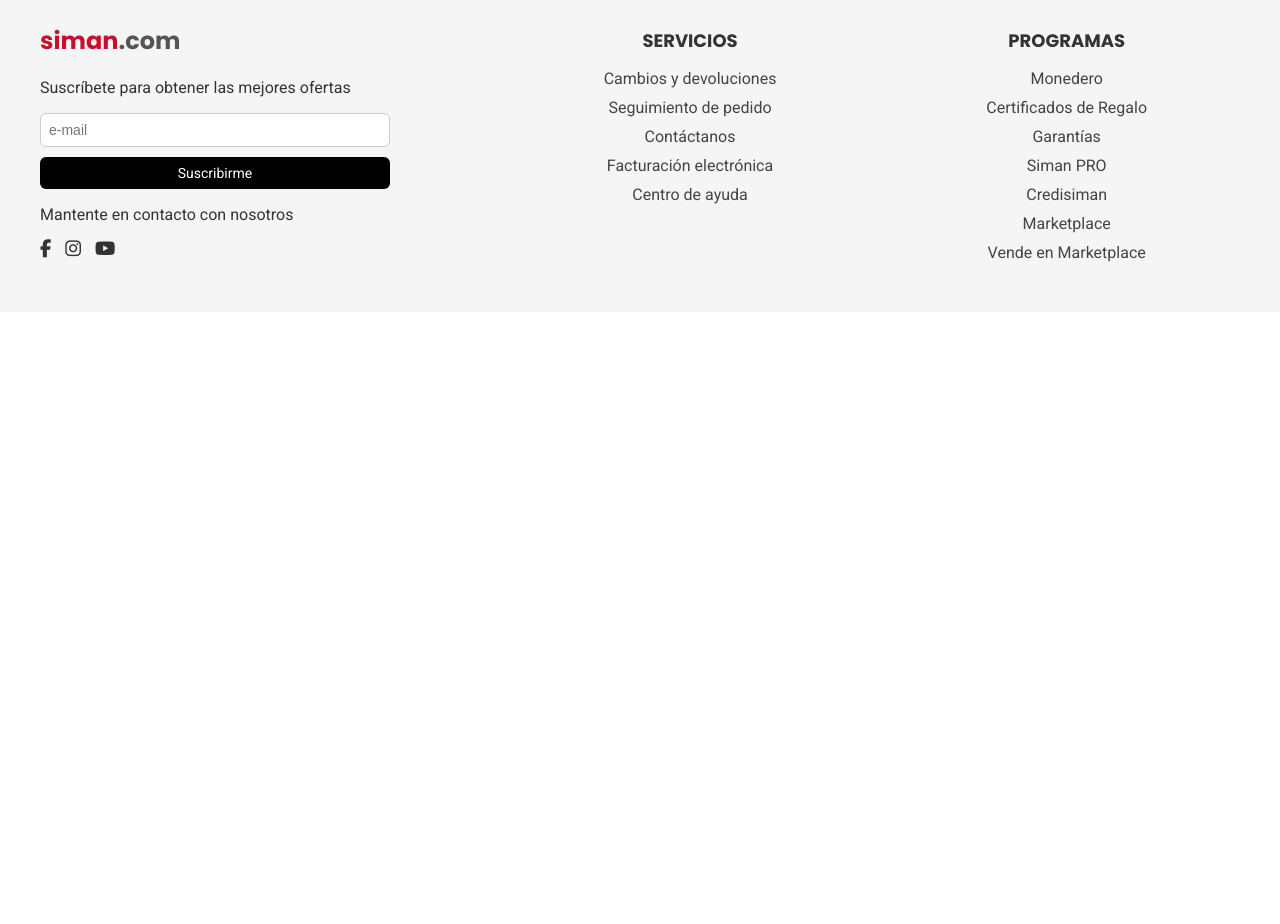
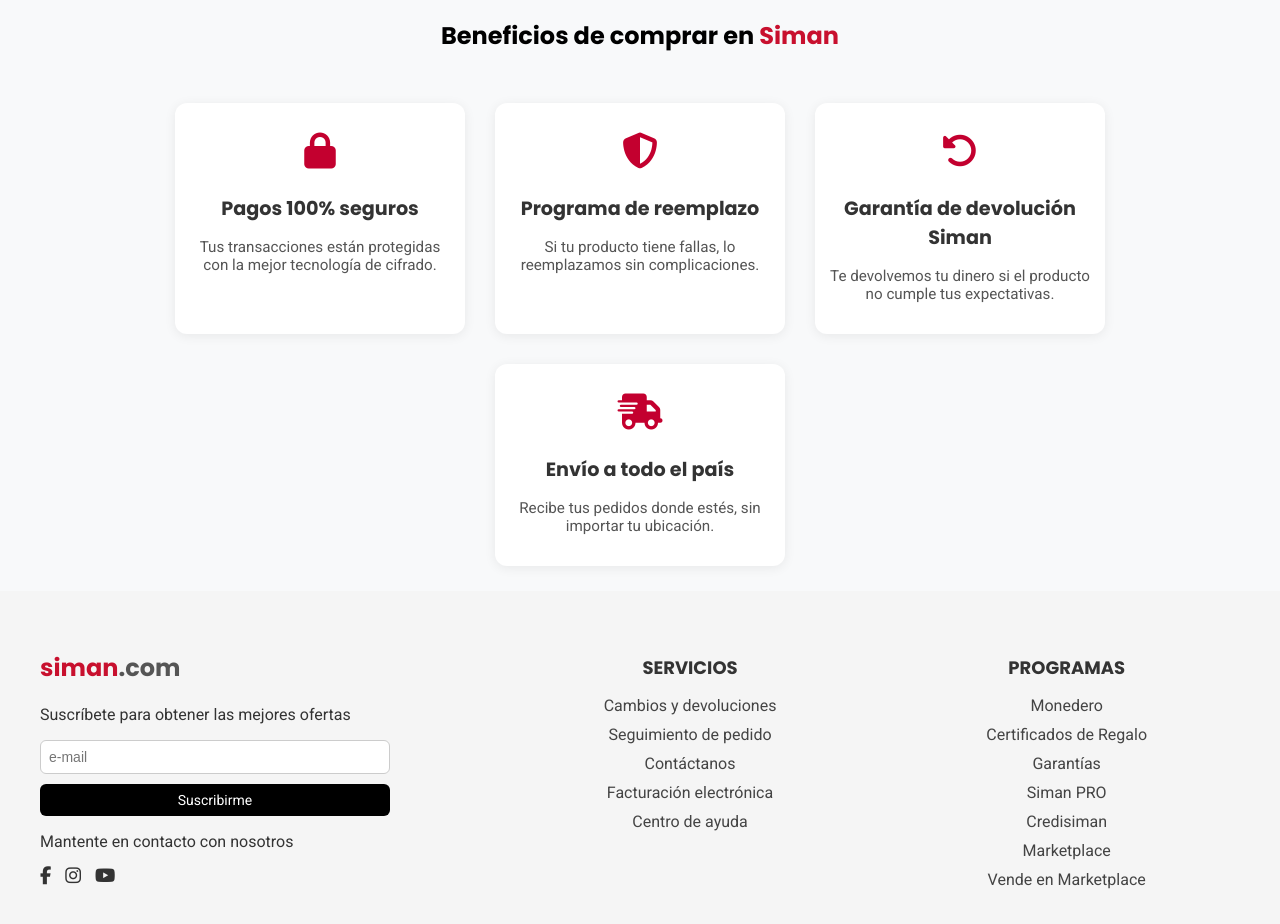
Before and after one commit to victoriavalencia06/LandingPageSiman, a plain HTML site: page index.html in a window 1280 px wide. Shown: the part 1276-2200 px from the top of the page. Before the commit the page ends 1588 px from the top, so only its background shows below. Drawn offline with Linux system fonts and the light colour scheme.

Commit message:
Diseño de la seccion beneficios y correcion en enlaces del footer

```diff
--- a/assetts/css/estilos.css
+++ b/assetts/css/estilos.css
@@ -18,7 +18,6 @@
 }
 
 /* Línea superior con logo y buscador */
-/* TOP BAR: distribuye logo | buscador | iconos */
 .top-bar {
     background-color: #960018;
     color: white;
@@ -27,7 +26,6 @@
     padding: 10px 20px;
     justify-content: space-between;
     flex-wrap: nowrap;
-    /* <- evita que salten de línea */
     gap: 10px;
 }
 
@@ -180,14 +178,54 @@
     margin: 0 0 10px;
 }
 
-/*Clase para centrar textos (solo si es necesario)*/
-.center {
-    margin: 15px, 0, 0, 15px;
-    padding: 10px;
+/*Seccion beneficios*/
+.beneficios {
+    background-color: #f8f9fa;
+    padding: 25px 20px;
     text-align: center;
 }
 
-/*Formulario*/
+.beneficios h2 {
+    margin-bottom: 40px;
+}
+
+.beneficios-container {
+    display: flex;
+    flex-wrap: wrap;
+    justify-content: center;
+    gap: 30px;
+}
+
+.beneficio {
+    background-color: #ffffff;
+    width: 260px;
+    padding: 15px;
+    border-radius: 12px;
+    box-shadow: 0 2px 12px rgba(0, 0, 0, 0.07);
+}
+
+.beneficio i {
+    font-size: 36px;
+    color: #c3002f;
+    margin-top: 15px;
+}
+
+.beneficio h4 {
+    font-size: 1.2em;
+    margin-bottom: 6px;
+    color: #333;
+}
+
+.beneficio p {
+    font-size: 0.95em;
+    color: #555;
+}
+
+.siman-red {
+    color: #c3002f;
+}
+
+/* Vista de contacto Formulario*/
 .container-form {
     max-width: 500px;
     margin: 35px auto;
@@ -303,12 +341,12 @@
     display: flex;
     flex-direction: column;
     gap: 10px;
-    margin: 15px 0;
-    align-items: flex-start; /* mantiene alineación a la izquierda */
+    margin-bottom: 5px;
+    align-items: flex-start;
 }
 
 .subscribe-form input {
-    width: 350px; /* tamaño reducido */
+    width: 350px;
     padding: 8px;
     border: 1px solid #ccc;
     border-radius: 6px;
@@ -316,7 +354,7 @@
 }
 
 .subscribe-form button {
-    width: 350px; /* igual al input */
+    width: 350px;
     padding: 8px;
     background-color: #000;
     color: #fff;
@@ -346,7 +384,7 @@
     color: #c8102e;
 }
 
-/* Servicios */
+/* Footer - Servicios */
 .footer-container {
     display: flex;
     flex-wrap: wrap;
@@ -384,6 +422,13 @@
 
 .footer-section a:hover {
     color: #c8102e;
+}
+
+/*Clase para centrar textos (solo si es necesario)*/
+.center {
+    margin: 15px, 0, 0, 15px;
+    padding: 10px;
+    text-align: center;
 }
 
 /* Responsive */
--- a/index.html
+++ b/index.html
@@ -108,14 +108,35 @@
             </div>
         </section>
 
-        <section>
-            <div>
-
+        <section class="beneficios">
+            <h2 class="center">Beneficios de comprar en <span class="siman-red">Siman</span></h2>
+            <div class="beneficios-container">
+                <div class="beneficio">
+                    <i class="fas fa-lock"></i>
+                    <h4>Pagos 100% seguros</h4>
+                    <p>Tus transacciones están protegidas con la mejor tecnología de cifrado.</p>
+                </div>
+                <div class="beneficio">
+                    <i class="fas fa-shield-alt"></i>
+                    <h4>Programa de reemplazo</h4>
+                    <p>Si tu producto tiene fallas, lo reemplazamos sin complicaciones.</p>
+                </div>
+                <div class="beneficio">
+                    <i class="fas fa-undo-alt"></i>
+                    <h4>Garantía de devolución Siman</h4>
+                    <p>Te devolvemos tu dinero si el producto no cumple tus expectativas.</p>
+                </div>
+                <div class="beneficio">
+                    <i class="fas fa-shipping-fast"></i>
+                    <h4>Envío a todo el país</h4>
+                    <p>Recibe tus pedidos donde estés, sin importar tu ubicación.</p>
+                </div>
             </div>
         </section>
+
     </main>
 
-        <footer class="footer">
+    <footer class="footer">
         <div class="footer-container">
             <!-- Formulario de suscripción -->
             <div class="footer-subscribe">
@@ -127,9 +148,12 @@
                 </form>
                 <p>Mantente en contacto con nosotros</p>
                 <div class="social-icons">
-                    <a href="#"><i class="fab fa-facebook-f"></i></a>
-                    <a href="#"><i class="fab fa-instagram"></i></a>
-                    <a href="#"><i class="fab fa-youtube"></i></a>
+                    <a href="https://www.facebook.com/simanelsalvador" target="_blank"><i
+                            class="fab fa-facebook-f"></i></a>
+                    <a href="https://www.instagram.com/almacenessiman_sv/" target="_blank"><i
+                            class="fab fa-instagram"></i></a>
+                    <a href="https://www.youtube.com/user/SimanElSalvador/" target="_blank"><i
+                            class="fab fa-youtube"></i></a>
                 </div>
             </div>
 
@@ -156,9 +180,7 @@
                     <li><a href="#">Vende en Marketplace</a></li>
                 </ul>
             </div>
-
         </div>
     </footer>
 </body>
-
 </html>
```
Also changed, not shown: assetts/views/contacto.html (+3 -3 lines), assetts/views/exclusivo.html (+3 -3 lines), assetts/views/rebajas.html (+3 -3 lines). Lines whose indentation alone changed are shown as unchanged.
